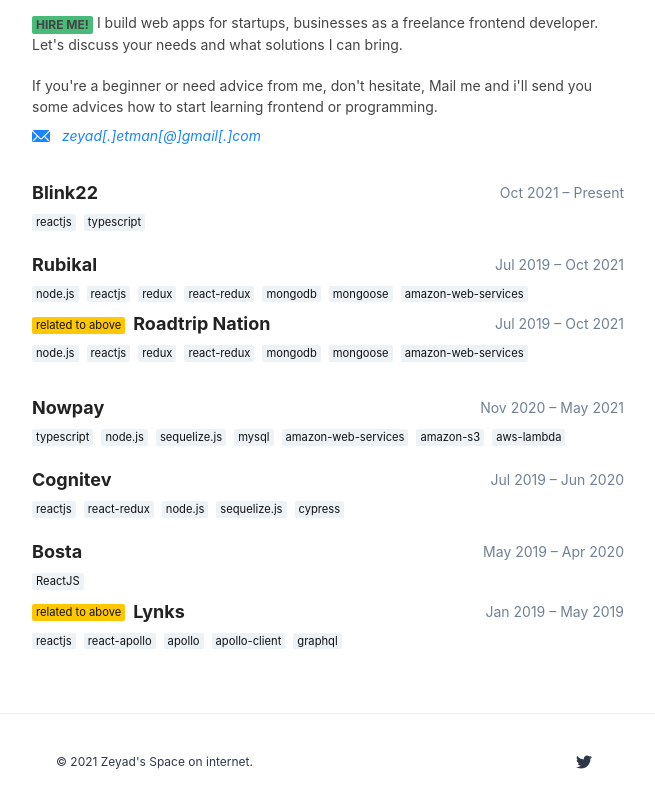
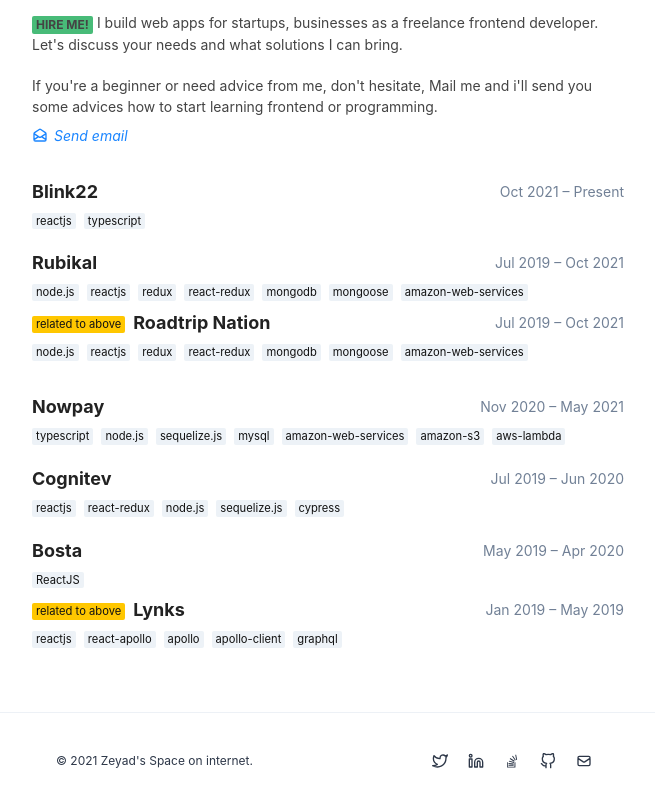
Before and after one commit to zeyadetman/zeyadetman.com, a Next.js app: page / in a window 1280 px wide. Shown: the part 740-1548 px from the top of the page, without its empty margins (312-967 px from the left). Built offline with nearby package versions, Linux system fonts and the light colour scheme; no server answers.

Commit message:
update icons

```diff
--- a/components/Footer/index.tsx
+++ b/components/Footer/index.tsx
@@ -7,7 +7,9 @@ import {
 	useColorModeValue,
 	VisuallyHidden,
 } from '@chakra-ui/react';
-import { FaTwitter } from 'react-icons/fa';
+import { FiTwitter, FiLinkedin, FiGithub } from 'react-icons/fi';
+import { DiStackoverflow } from 'react-icons/di';
+import { HiOutlineMail } from 'react-icons/hi';
 import { ReactElement, ReactNode } from 'react';
 import { site } from '../../configs/site';
 
@@ -55,13 +57,44 @@ export default function Footer(): ReactElement {
 				align={{ base: 'center', md: 'center' }}
 			>
 				<Text fontSize="xs">© 2021 Zeyad&apos;s Space on internet.</Text>
-				<Stack direction={'row'} spacing={6}>
-					<SocialButton
-						label={'Twitter'}
-						href={`https://twitter.com/${site.twitter.username}`}
-					>
-						<FaTwitter />
-					</SocialButton>
+				<Stack direction={'row'} spacing={1}>
+					{site.twitter.username && (
+						<SocialButton
+							label={'Twitter'}
+							href={`https://twitter.com/${site.twitter.username}`}
+						>
+							<FiTwitter />
+						</SocialButton>
+					)}
+					{site.social.linkedin && (
+						<SocialButton
+							label={'Linkedin'}
+							href={`https://www.linkedin.com/in/${site.social.linkedin}`}
+						>
+							<FiLinkedin />
+						</SocialButton>
+					)}
+					{site.social.stackoverflow && (
+						<SocialButton
+							label={'Stack Overflow'}
+							href={`https://stackoverflow.com/users/${site.social.stackoverflow}`}
+						>
+							<DiStackoverflow />
+						</SocialButton>
+					)}
+					{site.social.github && (
+						<SocialButton
+							label={'Github'}
+							href={`https://www.github.com/${site.social.github}`}
+						>
+							<FiGithub />
+						</SocialButton>
+					)}
+					{site.email && (
+						<SocialButton label={'Email'} href={`mailto:${site.email}`}>
+							<HiOutlineMail />
+						</SocialButton>
+					)}
 				</Stack>
 			</Container>
 		</Box>
--- a/components/Navbar/index.tsx
+++ b/components/Navbar/index.tsx
@@ -14,13 +14,15 @@ import {
 	useDisclosure,
 	useColorModeValue,
 	Stack,
+	Fade,
 } from '@chakra-ui/react';
-import { HamburgerIcon, CloseIcon, AddIcon } from '@chakra-ui/icons';
+import { AddIcon } from '@chakra-ui/icons';
 import { signOut } from 'next-auth/client';
 import ColorModeIcon from '../ColorModeIcon';
 import { useRouter } from 'next/router';
 import { Session } from 'next-auth';
 import Image from 'next/image';
+import { FiMenu, FiX } from 'react-icons/fi';
 
 const authLinks = [
 	{ name: 'Dashboard', url: '/dashboard' },
@@ -73,11 +75,15 @@ export default function Navbar({ user }: Session): ReactElement {
 			<Box px={4}>
 				<Flex h={16} alignItems={'center'} justifyContent={'space-between'}>
 					<IconButton
-						size={'md'}
-						icon={isOpen ? <CloseIcon /> : <HamburgerIcon />}
+						backgroundColor="transparent"
+						color={useColorModeValue('black', 'white')}
+						display={{ md: 'none', sm: 'flex' }}
+						justifyContent="center"
+						fontSize="22px"
+						icon={isOpen ? <FiX /> : <FiMenu />}
 						aria-label={'Open Menu'}
-						display={{ md: 'none' }}
 						onClick={isOpen ? onClose : onOpen}
+						transition="fade"
 					/>
 					<HStack spacing={8} alignItems={'center'}>
 						<Box>
@@ -141,6 +147,7 @@ export default function Navbar({ user }: Session): ReactElement {
 				</Flex>
 
 				{isOpen ? (
+					<Fade in={isOpen}>
 						<Box pb={4} display={{ md: 'none' }}>
 							<Stack as={'nav'} spacing={4}>
 								{links.map(({ url, name }) => (
@@ -150,6 +157,7 @@ export default function Navbar({ user }: Session): ReactElement {
 								))}
 							</Stack>
 						</Box>
+					</Fade>
 				) : null}
 			</Box>
 		</>
--- a/configs/site.ts
+++ b/configs/site.ts
@@ -12,6 +12,11 @@ export const site: ISite = {
 	twitter: {
 		username: 'zeyadetman',
 	},
+	social: {
+		linkedin: 'zeyadetman',
+		stackoverflow: '5721245',
+		github: 'zeyadetman',
+	},
 	post: {
 		excerpt: {
 			noOfLines: 3,
--- a/interfaces/configs.ts
+++ b/interfaces/configs.ts
@@ -9,6 +9,11 @@ export interface ISite {
 	twitter: {
 		username: string;
 	};
+	social: {
+		linkedin?: string;
+		stackoverflow?: string;
+		github?: string;
+	};
 	post?: {
 		excerpt?: {
 			noOfLines?: number;
--- a/pages/index.tsx
+++ b/pages/index.tsx
@@ -1,14 +1,15 @@
 import { Text, Heading, Link, Stack, Box, Badge } from '@chakra-ui/layout';
 // import { NextPageContext } from 'next';
 // import { getSession } from 'next-auth/client';
-import { AiFillSound } from 'react-icons/ai';
+import { AiOutlineSound } from 'react-icons/ai';
 import { Icon, createIcon } from '@chakra-ui/react';
 import { careers } from '../utils/career';
 import CareerStack from '../components/CareerStack';
 import { useColorModeValue } from '@chakra-ui/color-mode';
 import Image from 'next/image';
 import { ReactElement, useState } from 'react';
-import { EmailIcon } from '@chakra-ui/icons';
+// import { EmailIcon } from '@chakra-ui/icons';
+import { HiOutlineMailOpen } from 'react-icons/hi';
 import { site } from '../configs/site';
 import { ICareer } from '../interfaces/career';
 
@@ -52,7 +53,7 @@ export default function Home(): ReactElement {
 				>
 					Hi, I&apos;m Zeyad{' '}
 					<Icon
-						as={AiFillSound}
+						as={AiOutlineSound}
 						boxSize="8"
 						onClick={() => {
 							const audio = new Audio('/static/sounds/zeyad_ar.mp3');
@@ -172,9 +173,11 @@ export default function Home(): ReactElement {
 					href={`mailto:${site.email}`}
 					fontStyle="italic"
 					mb="24px !important"
+					display="flex"
+					alignItems="center"
+					css={{ gap: '0 6px' }}
 				>
-					<EmailIcon fontSize="lg" me="2" mb="0.5" />{' '}
-					zeyad[.]etman[@]gmail[.]com
+					<HiOutlineMailOpen fontSize="16px" /> Send email
 				</Link>
 
 				{careers.map((career: ICareer) => (
```
Also changed, not shown: 1 other file (tests, documents, lock files or other folders). Lines whose indentation alone changed are shown as unchanged.
